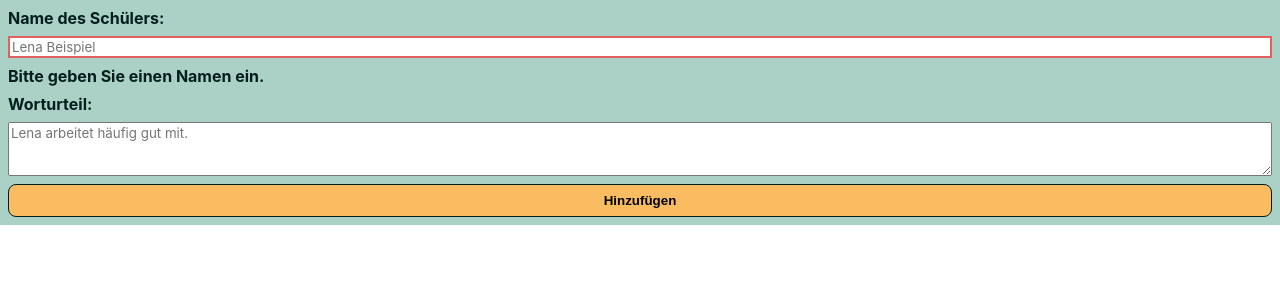
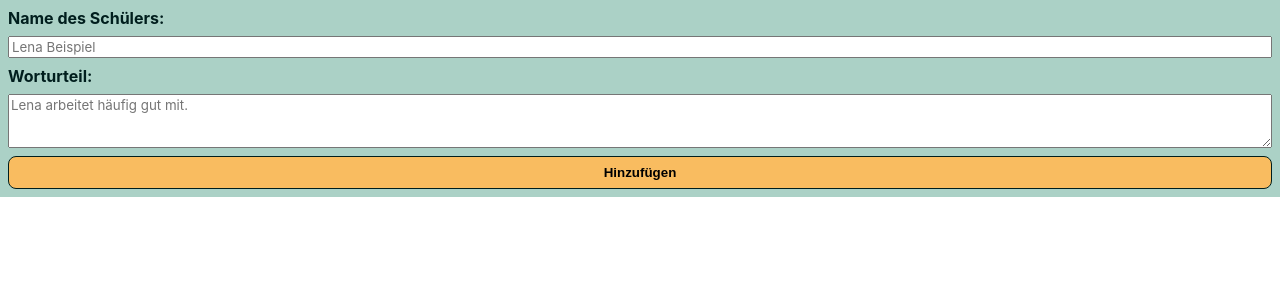
Before and after one commit to PReichetanz/capstone-project, a React (Vite) app: page / in a window 1280 px wide. Shown: the top 300 px of the page. Built offline with nearby package versions, Linux system fonts and the light colour scheme.

Commit message:
Add warning of missing input fields on submit

```diff
--- a/src/app/components/Form/Form.tsx
+++ b/src/app/components/Form/Form.tsx
@@ -1,50 +1,74 @@
-import React from 'react';
+import React, { useState } from 'react';
 import styled from 'styled-components';
 
 type FormProps = {
   nameLabel: string;
   evaluationLabel: string;
-  name?: string;
-  evaluation?: string;
-  onSubmitForm: () => void;
+  onSubmit: (pupil: { name: string; evaluation: string }) => void;
+  submitted: boolean;
 };
 
 export default function Form({
   nameLabel,
   evaluationLabel,
-  name,
-  evaluation,
-  onSubmitForm,
+  onSubmit,
 }: FormProps): JSX.Element {
-  function handleSubmit(event: React.FormEvent<HTMLInputElement>) {
+  const [name, setName] = useState('');
+  const [evaluation, setEvaluation] = useState('');
+  const [nameSubmitted, setNameSubmitted] = useState(false);
+  const [evaluationSubmitted, setEvaluationSubmitted] = useState(false);
+  console.log(`nameSubmitted: ${nameSubmitted}`);
+  console.log(`evaluationSubmitted: ${evaluationSubmitted}`);
+
+  function handleSubmit(event: React.FormEvent<HTMLFormElement>) {
     event.preventDefault();
-    onSubmitForm();
-    console.log(name);
-    console.log(evaluation);
+
+    if (name === '') {
+      setNameSubmitted(!nameSubmitted);
+      return;
+    } else if (evaluation === '') {
+      setEvaluationSubmitted(!evaluationSubmitted);
+      return;
+    } else {
+      onSubmit({ name, evaluation });
+      setNameSubmitted(false);
+      setEvaluationSubmitted(false);
+      setName('');
+      setEvaluation('');
+    }
   }
 
   return (
-    <FormContainer onSubmit={() => handleSubmit}>
+    <FormContainer onSubmit={handleSubmit}>
       <label htmlFor="name">{nameLabel}:</label>
       <Input
         type="text"
         id="name"
         placeholder="Lena Beispiel"
-        onChange={(event) => event.target.value}
+        onChange={(event) => setName(event.target.value)}
         value={name}
-        required
+        submitted={nameSubmitted}
       />
-      <span>Bitte geben Sie einen Namen ein.</span>
+      {nameSubmitted && name === '' ? (
+        <SubmitWarning>Bitte geben Sie einen Namen ein.</SubmitWarning>
+      ) : (
+        ''
+      )}
       <label htmlFor="evaluation">{evaluationLabel}:</label>
       <Textarea
         id="evaluation"
         rows={3}
         placeholder="Lena arbeitet häufig gut mit."
-        onChange={(event) => event.target.value}
+        onChange={(event) => setEvaluation(event.target.value)}
         value={evaluation}
-        required
+        submitted={evaluationSubmitted}
       />
-      <SubmitButton type="submit">Hinzufügen</SubmitButton>
+      {evaluationSubmitted && evaluation === '' ? (
+        <SubmitWarning>Bitte geben Sie eine Beurteilung ein.</SubmitWarning>
+      ) : (
+        ''
+      )}
+      <SubmitButton type="submit" value="Hinzufügen" />
     </FormContainer>
   );
 }
@@ -59,18 +83,24 @@ const FormContainer = styled.form`
   font-weight: 700;
 `;
 
-const Input = styled.input`
+const Input = styled.input<Partial<FormProps>>`
   font-family: inherit;
-  :required {
-    border: 2px solid var(--color-tertiary);
-  }
+  outline: ${(props) =>
+    props.submitted ? '2px solid var(--color-tertiary)' : ''};
 `;
 
-const Textarea = styled.textarea`
+const Textarea = styled.textarea<Partial<FormProps>>`
   font-family: inherit;
+  outline: ${(props) =>
+    props.submitted ? '2px solid var(--color-tertiary)' : ''};
 `;
 
-const SubmitButton = styled.button`
+const SubmitWarning = styled.span`
+  color: var(--color-tertiary);
+  text-align: center;
+`;
+
+const SubmitButton = styled.input`
   background: var(--color-button);
   border-radius: 0.5rem;
   border: 1px solid var(--color-stroke);
```
